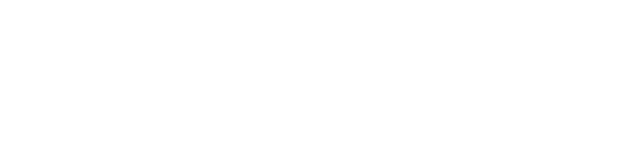
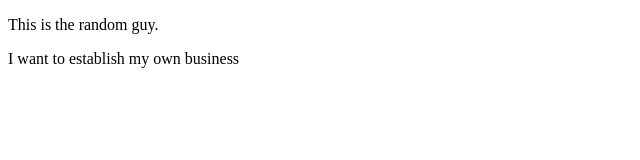
Before and after one commit to monir80-eng/my-first-repo, a plain HTML site: page index.html in a window 1280 px wide. Shown: the whole page, without its empty margins (0-640 px from the left). Drawn offline with Linux system fonts and the light colour scheme.

```diff
--- a/index.html
+++ b/index.html
@@ -7,6 +7,7 @@
     <title>My First Github Repo</title>
 </head>
 <body>
-
+<p>This is the random guy.</p>
+<p>I want to establish my own business</p>
 </body>
 </html>
```
